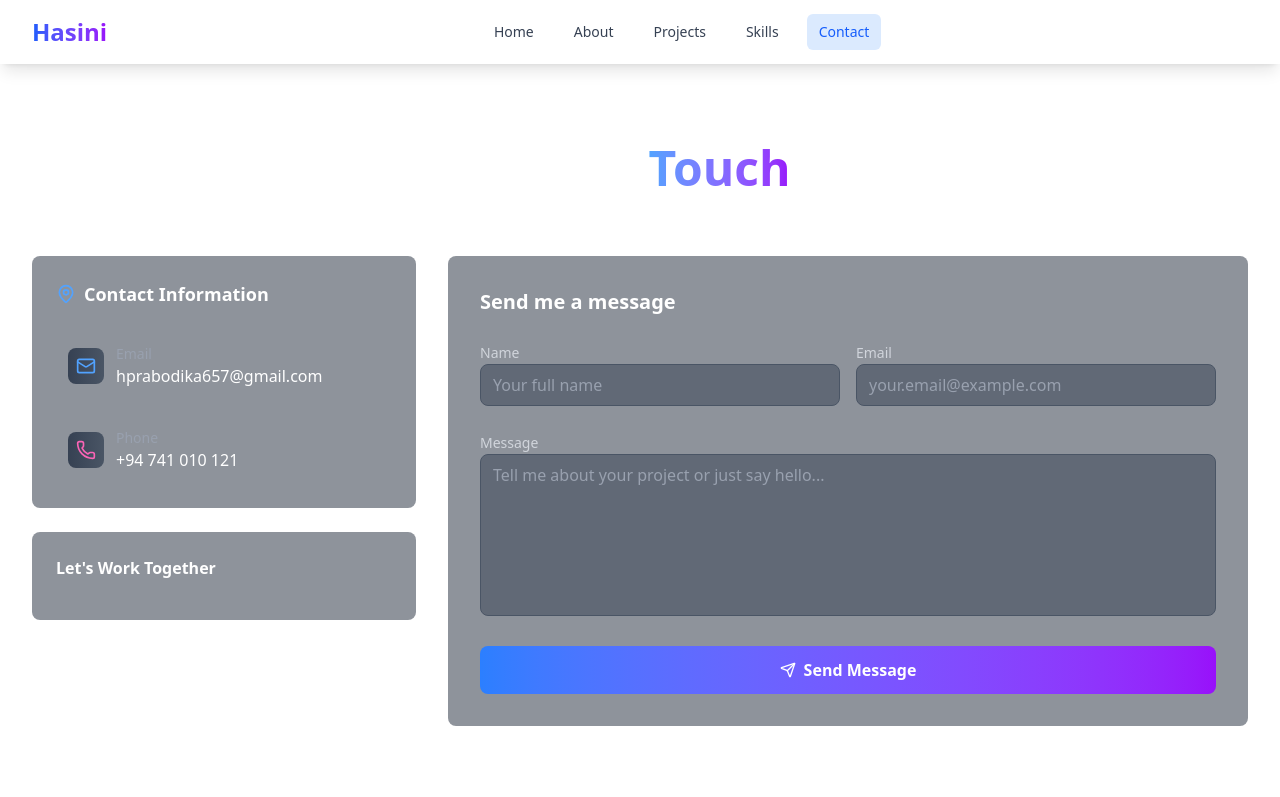
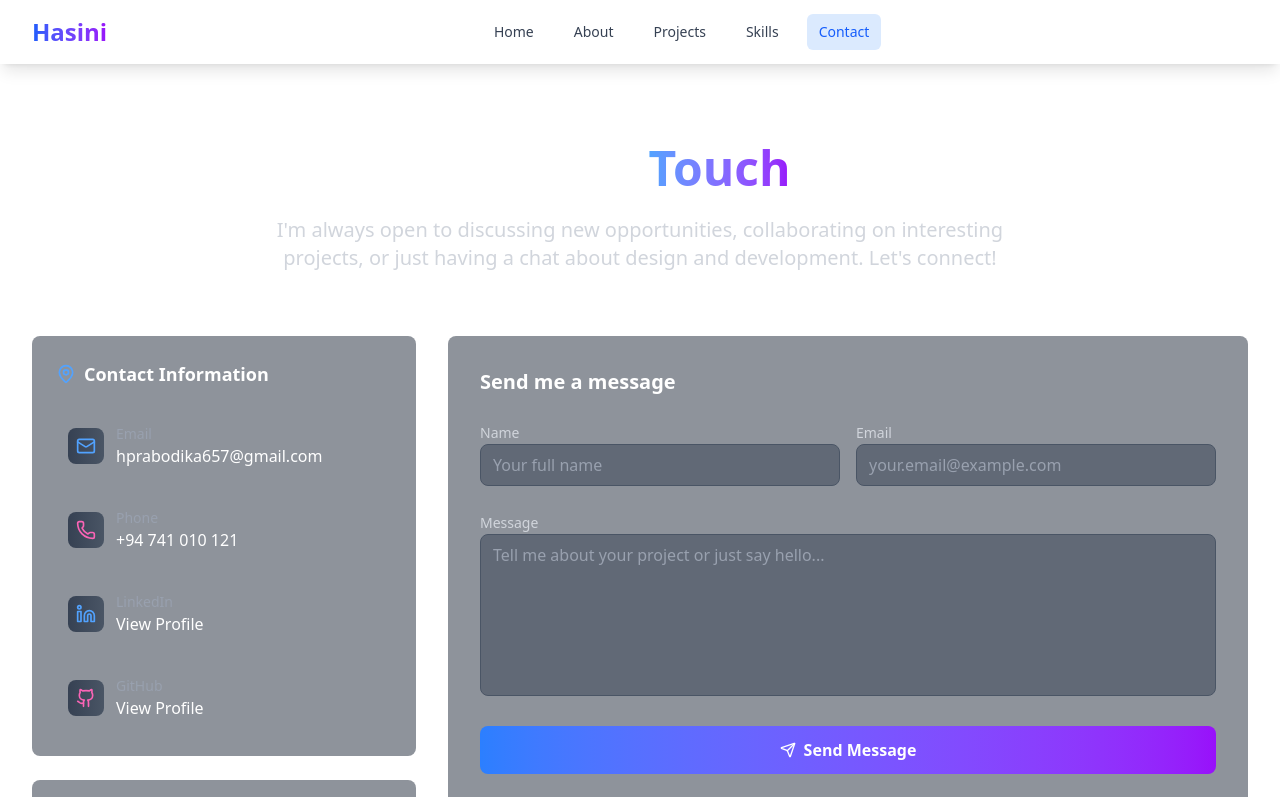
Before and after one commit to ICT-Courses/ict2233-ca-02-HasiniPrabodika, a React (Vite) app in the folder my-portfolio/: page /contact in a window 1280 px wide. Shown: the top 797 px of the page. Built offline with nearby package versions, Linux system fonts and the light colour scheme.

Commit message:
Add a short description to contact page

```diff
--- a/my-portfolio/src/pages/Contact.jsx
+++ b/my-portfolio/src/pages/Contact.jsx
@@ -44,6 +44,20 @@ const Contact = () => {
       value: '+94 741 010 121',
       href: 'tel:+94741010121',
       color: 'text-pink-400'
+    },
+    {
+      icon: Linkedin,
+      label: 'LinkedIn',
+      value: 'View Profile',
+      href: '#',
+      color: 'text-blue-400'
+    },
+    {
+      icon: Github,
+      label: 'GitHub',
+      value: 'View Profile',
+      href: '#',
+      color: 'text-pink-400'
     }
 
   ];
@@ -56,7 +70,8 @@ const Contact = () => {
             Get In <span className="bg-gradient-to-r from-blue-400 to-purple-600 bg-clip-text text-transparent">Touch</span>
           </h2>
           <p className="text-xl text-gray-300 max-w-3xl mx-auto">
-
+            I'm always open to discussing new opportunities, collaborating on interesting projects,
+            or just having a chat about design and development. Let's connect!
           </p>
         </div>
 
```
